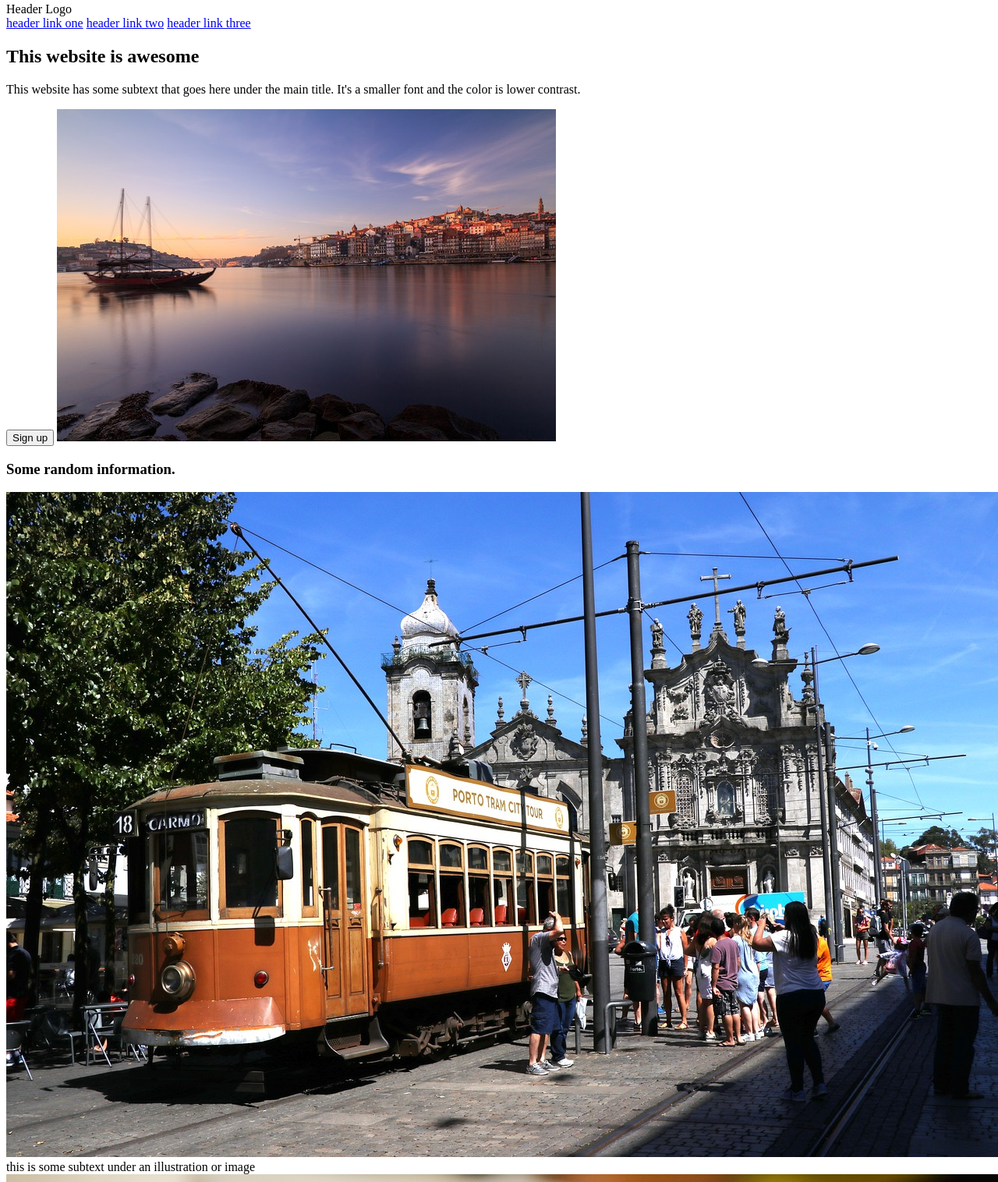
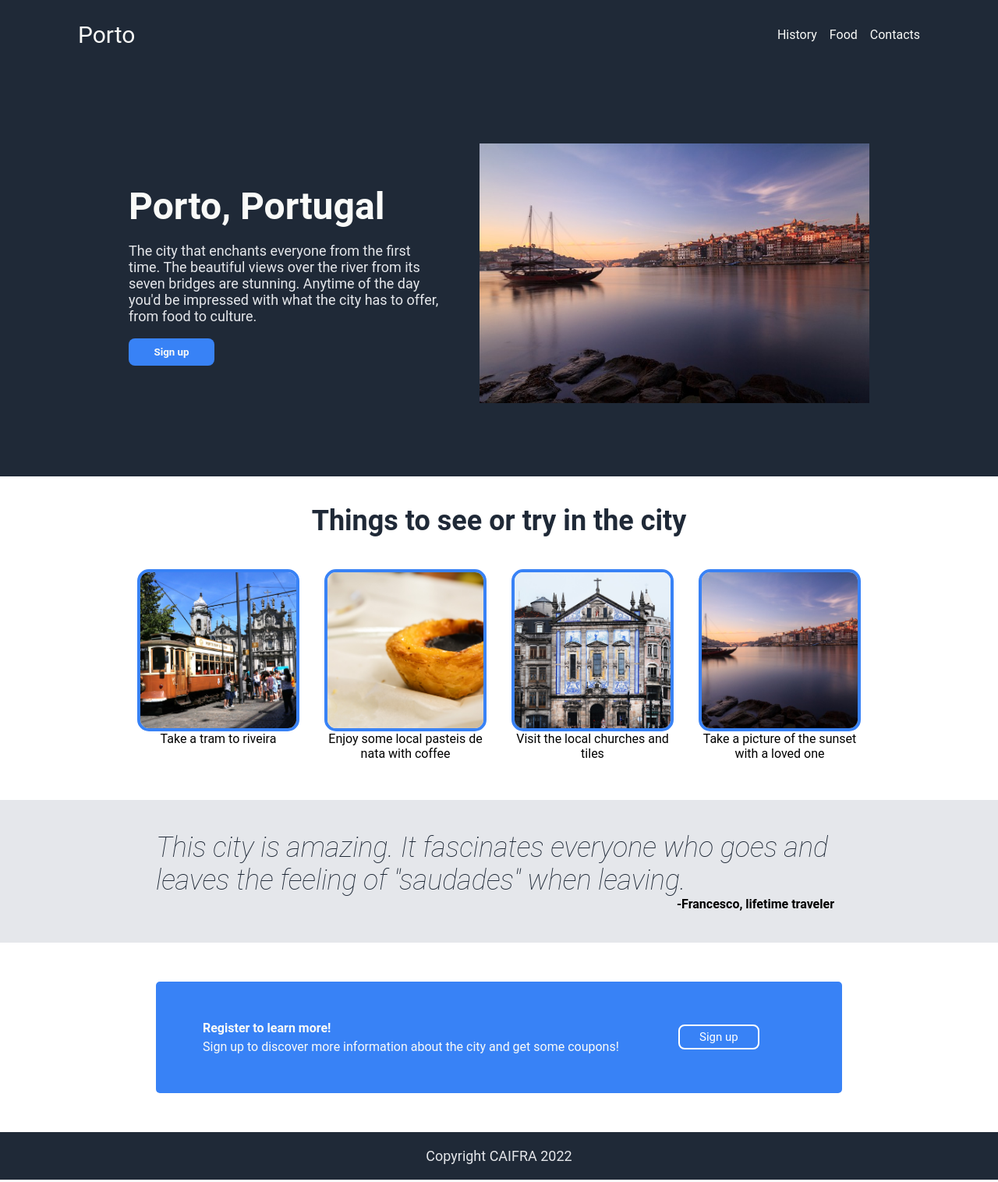
Before and after one commit to CaiaFra/First-Full-Website, a plain HTML site: page index.html in a window 1280 px wide. Shown: the part 5-1521 px from the top of the page at 78% size. Drawn offline with Linux system fonts and the light colour scheme.

Commit message:
Personalized with city quotes and final touches to CSS.

```diff
--- a/index.html
+++ b/index.html
@@ -7,49 +7,74 @@
     </head>
 
     <body>
-        <div class="top-section">
+        <div class="container">
+
             <div class="header">
                 <div class="logo">
-                    Header Logo
+                    Porto
                 </div>
                 <div class="right-links">
-                    <a href="#">header link one</a>
-                    <a href="#">header link two</a>
-                    <a href="#">header link three</a>
+                    <ul>
+                        <li><a href="#">History</a></li>
+                        <li><a href="#">Food</a></li>
+                        <li><a href="#">Contacts</a></li>
+                    </ul>
                 </div>
             </div>
-            <h2>This website is awesome</h2>
-            <p>This website has some subtext that goes here under the main title. It's a smaller font and the color is lower contrast.</p>
-            <button class="sign-up">Sign up</button>
+
+            <div class="top-section">
+                <div class="card-left">
+                    <h1>Porto, Portugal</h1>
+                    <p>The city that enchants everyone from the first time. The beautiful views over the river from its seven bridges are stunning. Anytime of the day you'd be impressed with what the city has to offer, from food to culture.</p>
+                    <button type="button">Sign up</button>
+                </div>
+                <div class="card-right">
                     <img src="./images/porto.jpg" alt="Image of Porto city">
+                </div>
             </div>
 
             <div class="center-top">
-            <h3>Some random information.</h3>
+                <h3>Things to see or try in the city</h3>
+                <div class="cards">
                     <div class="card">
                         <img src="./images/train.jpg" alt="Picture of a tram">
-                <div class="text">this is some subtext under an illustration or image</div>
+                        <div class="text">Take a tram to riveira</div>
                     </div>
                     <div class="card">
-                <img src="./images/pasteldenata.jpg" alt="Picture of a tram">
-                <div class="text">this is some subtext under an illustration or image</div>
+                        <img src="./images/pasteldenata.jpg" alt="Picture of a pie">
+                        <div class="text">Enjoy some local pasteis de nata with coffee</div>
                     </div>
                     <div class="card">
-                <img src="./images/saobento.jpg" alt="Picture of a tram">
-                <div class="text">this is some subtext under an illustration or image</div>
+                        <img src="./images/saobento.jpg" alt="Picture of tiles">
+                        <div class="text">Visit the local churches and tiles</div>
                     </div>
                     <div class="card">
-                <img src="./images/porto.jpg" alt="Picture of a tram">
-                <div class="text">this is some subtext under an illustration or image</div>
+                        <img src="./images/porto.jpg" alt="Picture of a sunset">
+                        <div class="text">Take a picture of the sunset with a loved one</div>
+                    </div>
                 </div>
             </div>
 
             <div class="lower-top">
-            <div class="quote">This is an inspiring quote, or a testimonial from a customer. Maybe it's just filling up space</div>
-            <div class="cit">-Thor, God of Thunder</div>
+                <div class="quote">This city is amazing. It fascinates everyone who goes and leaves the feeling of "saudades" when leaving.</div>
+                <div class="cit">-Francesco, lifetime traveler</div>
             </div>
 
-        <div class="footer">Copyright The Odin Project 2021</div>
+            <div class="action">
+                <div class="inner-card">
+                    <div class="text-action">
+                        <h4>Register to learn more!</h4>
+                        <p>Sign up to discover more information about the city and get some coupons!</p>
+                    </div>
+                </div>
+                <div class="inner-card">
+                    <div class="button-action">
+                        <button type="button">Sign up</button>
+                    </div>
+                </div>
+            </div>
 
+            <div class="footer">Copyright CAIFRA 2022</div>
+        </div>
     </body>
 </html>
--- a/style.css
+++ b/style.css
@@ -0,0 +1,223 @@
+body {
+    font-family: Roboto, Ubuntu, sans-serif;
+    margin: 0;
+    padding: 0;
+}
+
+.container {
+    display: flex;
+    flex-direction: column;
+}
+
+/* HEADER */
+
+.header {
+    background-color: #1F2937;
+    color: #F9FAF8;
+    margin: 0;
+    display: flex;
+    align-items: center;
+    padding: 24px 100px;
+}
+
+.logo {
+    font-weight: 700px;
+    font-size: 30px;
+}
+
+.right-links {
+    display: flex;
+    margin-left: auto;
+}
+
+ul {
+    list-style-type: none;
+    display: flex;
+    gap: 16px;
+}
+
+a {
+    text-decoration: none;
+    color: #F9FAF8;
+}
+
+a:hover {
+    text-decoration:underline;
+}
+
+/* HERO TEXT + IMG */
+
+.top-section {
+    background-color: #1F2937;
+    display: flex;
+    align-items: center;
+    justify-content: center;
+    padding: 90px;
+}
+
+.card-left {
+    display: flex;
+    flex-direction: column;
+    text-align: left;
+    flex-basis: 400px;
+    margin-right: 50px;
+}
+
+h1 {
+    color: #F9FAF8;
+    font-weight: bolder;
+    font-size: 48px;
+    margin: 0;
+    font-family: 'Roboto',sans-serif;
+}
+
+.card-left p {
+    color: #E5E7EB;
+    font-size: 18px;
+    font-family: 'Roboto', sans-serif;
+}
+
+.card-left button {
+    display: block;
+    text-align: center;
+    width: 110px;
+    border: none;
+    background: #3882F6;
+    color:#F9FAF8;
+    padding: 10px;
+    border-radius: 8px;
+    font-family: 'Roboto',sans-serif;
+    text-decoration: none;
+    font-weight: bold;
+}
+
+.card-right img {
+    width: 500px;
+    height: auto;
+}
+
+/* CARDS */
+
+.center-top h3 {
+    color: #1F2937;
+    font-size: 36px;
+    font-weight: bolder;
+}
+
+.center-top {
+    display: flex;
+    flex-direction: column;
+    align-items: center;
+}
+
+.cards {
+    display: flex;
+    justify-content: center;
+    flex-wrap: wrap;
+    gap: 40px;
+    margin-bottom: 50px;
+}
+
+.card {
+    display: flex;
+    flex-direction: column;
+    align-items: center;
+    width: 200px;
+}
+
+.card img {
+    width: 200px;
+    height: 200px;
+    object-fit: cover;
+    border: 4px #3882F6 solid;
+    border-radius: 15px;
+    margin: 5px 20px 0px 20px;
+}
+
+.text {
+    text-align: center;
+}
+
+/* QUOTE */
+
+
+.lower-top {
+    background-color: #E5E7EB;
+    display: flex;
+    flex-direction: column;
+    padding: 40px 200px;
+}
+
+.quote {
+    font-size: 36px;
+    font-style: italic;
+    color: #1F2937;
+    font-weight: lighter;
+    font-family: 'Roboto',sans-serif;
+}
+
+.cit {
+
+    padding-right: 10px;
+    font-family: 'Roboto', sans-serif;
+    align-self: flex-end;
+    font-weight: 700;
+}
+
+/* ACTION */
+
+.action {
+    background-color: #3882F6;
+    margin: 50px 200px;
+    padding: 20px 60px;
+    display: flex;
+    align-items: center;
+    border-radius: 5px;
+    border-color: none;
+}
+
+.text-action {
+    text-align: left;
+}
+
+.inner-card {
+    display: flex;
+    flex: 1 1 auto;
+}
+
+.text-action p {
+    color:#F9FAF8;
+    margin: 5px 30px 30px 0px;
+}
+
+.text-action h4 {
+    color:#F9FAF8;
+    font-family: 'Roboto', sans-serif;
+    padding: 0;
+    margin: 30px 0px 0px 0px;
+}
+
+.button-action button{
+    border-color: white;
+    background: #3882F6;
+    color: white;
+    font-family: 'Roboto', sans-serif;
+    border-color: white;
+    border-style: solid;
+    border-radius: 8px;
+    border-width: 2px;
+    padding: 5px 25px;
+    font-size: 15px;
+}
+
+/* FOOTER */
+.footer {
+    background-color: #1F2937;
+    font-size: 18px;
+    color: #E5E7EB;
+    display: flex;
+    justify-content: center;
+    align-items: center;
+    font-family: 'Roboto', sans-serif;
+    padding: 20px;
+}
```
Lines whose indentation alone changed are shown as unchanged.
